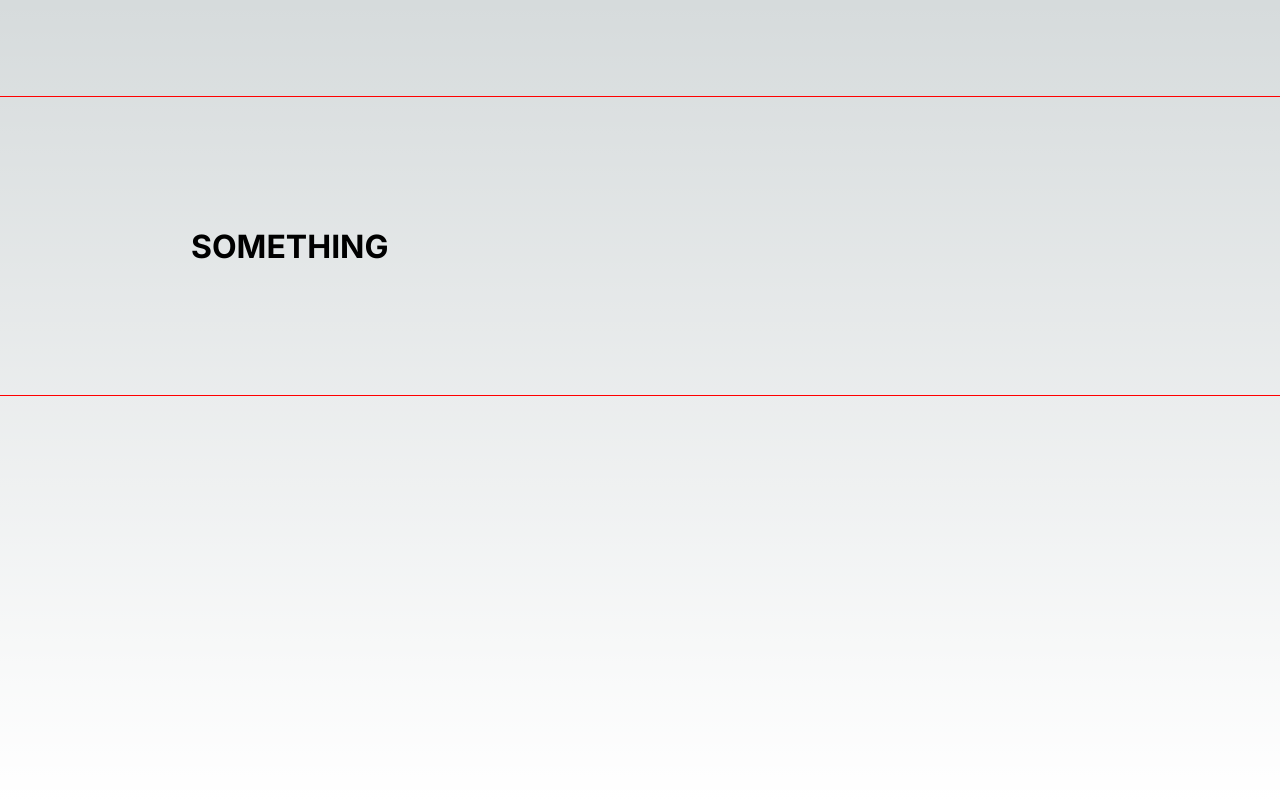
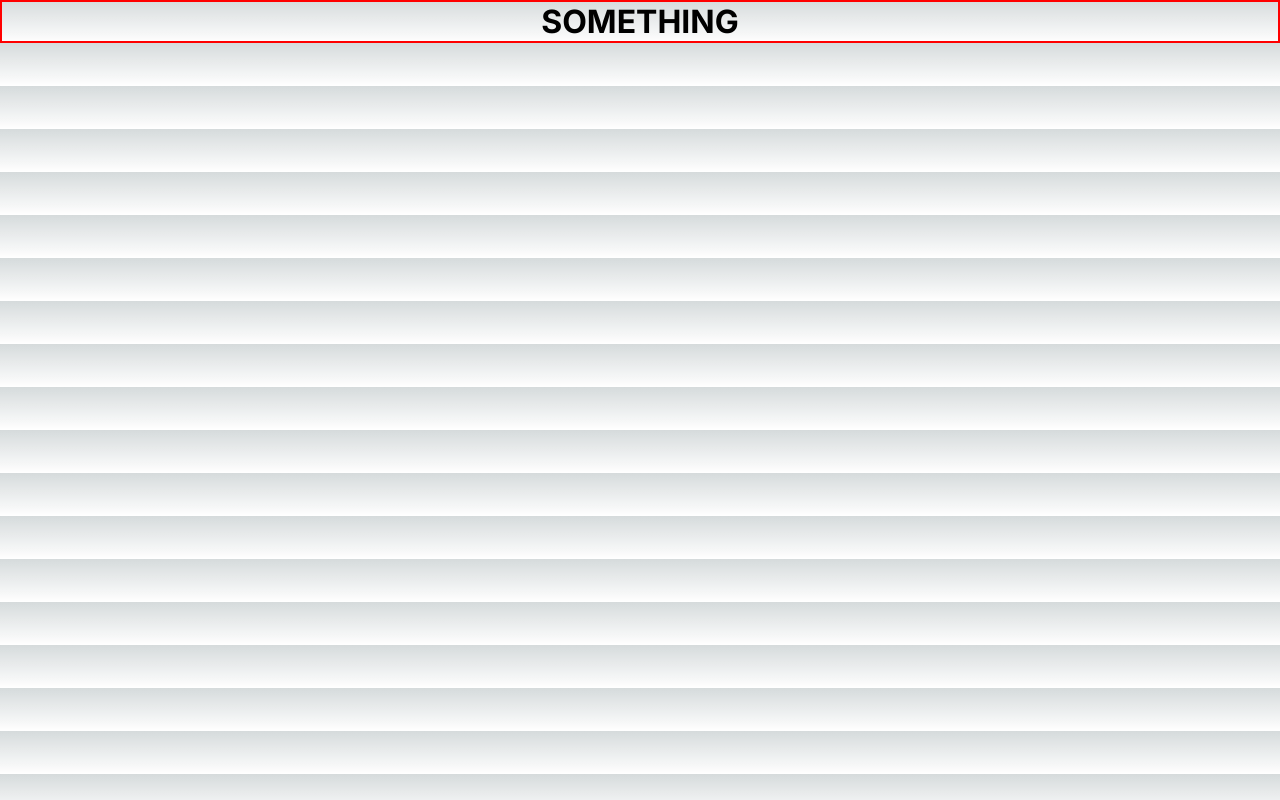
Before and after one commit to romulloqueiroz/romullo_portfolio, a Next.js app: page / in a window 1280 px wide. Built offline with nearby package versions, Linux system fonts and the light colour scheme.

Commit message:
View component - refactoring

```diff
--- /dev/null
+++ b/app/components/atoms/View/View.styles.ts
@@ -0,0 +1,58 @@
+import styled from 'styled-components'
+import { ViewType } from './View.types'
+
+export const StyledView = styled.div<Partial<ViewType>>`
+  display: flex;
+  flex-direction: column; // Only to simulate the React Native workflow
+
+  ${({ p }) => p && `padding: ${typeof p === 'number' ? `${p}px` : p};`};
+  ${({ ph }) => ph && `padding: 0 ${typeof ph === 'number' ? `${ph}px` : ph};`};
+  ${({ pv }) => pv && `padding: ${typeof pv === 'number' ? `${pv}px` : pv} 0;`};
+  ${({ pl }) => pl && `padding-left: ${typeof pl === 'number' ? `${pl}px` : pl};`};
+  ${({ pr }) => pr && `padding-right: ${typeof pr === 'number' ? `${pr}px` : pr};`};
+  ${({ pt }) => pt && `padding-top: ${typeof pt === 'number' ? `${pt}px` : pt};`};
+  ${({ pb }) => pb && `padding-bottom: ${typeof pb === 'number' ? `${pb}px` : pb};`};
+
+  ${({ p }) => p && `padding: ${typeof p === 'number' ? `${p}px` : p};`};
+  ${({ ph }) => ph && `padding: 0 ${typeof ph === 'number' ? `${ph}px` : ph};`};
+  ${({ pv }) => pv && `padding: ${typeof pv === 'number' ? `${pv}px` : pv} 0;`};
+  ${({ pl }) => pl && `padding-left: ${typeof pl === 'number' ? `${pl}px` : pl};`};
+  ${({ pr }) => pr && `padding-right: ${typeof pr === 'number' ? `${pr}px` : pr};`};
+  ${({ pt }) => pt && `padding-top: ${typeof pt === 'number' ? `${pt}px` : pt};`};
+  ${({ pb }) => pb && `padding-bottom: ${typeof pb === 'number' ? `${pb}px` : pb};`};
+
+  ${({ h }) => h && `height: ${typeof h === 'number' ? `${h}px` : h};`};
+  ${({ w }) => w && `width: ${typeof w === 'number' ? `${w}px` : w};`};
+
+  ${({ br }) => br && `border-radius: ${typeof br === 'number' ? `${br}px` : br};`};
+  ${({ btlr }) => btlr && `border-top-left-radius: ${typeof btlr === 'number' ? `${btlr}px` : btlr};`};
+  ${({ btrr }) => btrr && `border-top-right-radius: ${typeof btrr === 'number' ? `${btrr}px` : btrr};`};
+  ${({ bblr }) => bblr && `border-bottom-left-radius: ${typeof bblr === 'number' ? `${bblr}px` : bblr};`};
+  ${({ bbrr }) => bbrr && `border-bottom-right-radius: ${typeof bbrr === 'number' ? `${bbrr}px` : bbrr};`};
+
+  ${({ bw }) => bw && `border-width: ${typeof bw === 'number' ? `${bw}px` : bw};`};
+
+  ${({ round }) => round && `height: ${round}px; width: ${round}px; border-radius: ${round / 2}px;`};
+
+  ${({ flex }) => flex && `flex: ${flex};`};
+  ${({ flex1 }) => flex1 && `flex: 1;`};
+
+  ${({ row }) => row && `flex-direction: row;`};
+
+  ${({ main }) => main && `justify-content: ${main};`};
+  ${({ cross }) => cross && `align-items: ${cross};`};
+
+  ${({ overflow }) => overflow && `overflow: ${overflow};`};
+  ${({ overflowHidden }) => overflowHidden && `overflow: hidden;`};
+
+  ${({ position }) => position && `position: ${position};`};
+  ${({ absolute }) => absolute && `position: absolute;`};
+  ${({ absolute, x }) => absolute && x && `left: ${typeof x === 'number' ? `${x}px` : x};`};
+  ${({ absolute, rx }) => absolute && rx && `right: ${typeof rx === 'number' ? `${rx}px` : rx};`};
+  ${({ absolute, y }) => absolute && y && `top: ${typeof y === 'number' ? `${y}px` : y};`};
+  ${({ absolute, by }) => absolute && by && `bottom: ${typeof by === 'number' ? `${by}px` : by};`};
+
+  ${props => props.style};
+
+  border: 2px solid red;
+`
--- a/app/components/atoms/View/View.tsx
+++ b/app/components/atoms/View/View.tsx
@@ -1,131 +1,6 @@
 'use client'
-import React from 'react'
-import styled, { Interpolation, css } from 'styled-components'
-
-export interface ViewType {
-  children: React.ReactNode
-
-  // paddings
-  ph: number
-  pv: number
-  pl: number
-  pr: number
-  pt: number
-  pb: number
-  p: number
-
-  // margins
-  mh: number
-  mv: number
-  ml: number
-  mr: number
-  mt: number
-  mb: number
-  m: number
-
-  // sizes
-  h: number
-  w: number
-
-  // border radius
-  br: number
-
-  // border top left radius
-  btlr: number
-
-  // border top right radius
-  btrr: number
-
-  // border bottom left radius
-  bblr: number
-
-  // border bottom right radius
-  bbrr: number
-
-  // border width
-  bw: number
-
-  // circle
-  round: number
-
-  // flex
-  flex: number
-  flex1: boolean
-
-  // flexbox
-  row: boolean
-  main: 'flex-start' | 'center' | 'flex-end' | 'space-between' | 'space-evenly' | 'space-around'
-  cross: 'flex-start' | 'center' | 'flex-end'
-
-  // overflow
-  overflow: 'hidden' | 'visible' | 'scroll'
-  overflowHidden: boolean
-
-  // position
-  position: 'absolute' | 'relative'
-  absolute: boolean
-  x: number
-  rx: number // right x
-  y: number
-  by: number // bottom y
-
-  style: Interpolation<React.CSSProperties>
-}
-
-const StyledView = styled.div<Partial<ViewType>>`
-  display: flex;
-  flex-direction: column;
-
-  ${({ p }) => p && `padding: ${p}px;`};
-  ${({ ph }) => ph && `padding-left: ${ph}px; padding-right: ${ph}px;`};
-  ${({ pv }) => pv && `padding-top: ${pv}px; padding-bottom: ${pv}px;`};
-  ${({ pl }) => pl && `padding-left: ${pl}px;`};
-  ${({ pr }) => pr && `padding-right: ${pr}px;`};
-  ${({ pt }) => pt && `padding-top: ${pt}px;`};
-
-  ${({ m }) => m && `margin: ${m}px;`};
-  ${({ mh }) => mh && `margin-left: ${mh}px; margin-right: ${mh}px;`};
-  ${({ mv }) => mv && `margin-top: ${mv}px; margin-bottom: ${mv}px;`};
-  ${({ ml }) => ml && `margin-left: ${ml}px;`};
-  ${({ mr }) => mr && `margin-right: ${mr}px;`};
-  ${({ mt }) => mt && `margin-top: ${mt}px;`};
-  ${({ mb }) => mb && `margin-bottom: ${mb}px;`};
-
-  ${({ h }) => h && `height: ${h}px;`};
-  ${({ w }) => w && `width: ${w}px;`};
-
-  ${({ br }) => br && `border-radius: ${br}px;`};
-  ${({ btlr }) => btlr && `border-top-left-radius: ${btlr}px;`};
-  ${({ btrr }) => btrr && `border-top-right-radius: ${btrr}px;`};
-  ${({ bblr }) => bblr && `border-bottom-left-radius: ${bblr}px;`};
-  ${({ bbrr }) => bbrr && `border-bottom-right-radius: ${bbrr}px;`};
-
-  ${({ bw }) => bw && `border-width: ${bw}px;`};
-
-  ${({ round }) => round && `height: ${round}px; width: ${round}px; border-radius: ${round / 2}px;`};
-
-  ${({ flex }) => flex && `flex: ${flex};`};
-  ${({ flex1 }) => flex1 && `flex: 1;`};
-
-  ${({ row }) => row && `flex-direction: row;`};
-
-  ${({ main }) => main && `justify-content: ${main};`};
-  ${({ cross }) => cross && `align-items: ${cross};`};
-
-  ${({ overflow }) => overflow && `overflow: ${overflow};`};
-  ${({ overflowHidden }) => overflowHidden && `overflow: hidden;`};
-
-  ${({ position }) => position && `position: ${position};`};
-  ${({ absolute }) => absolute && `position: absolute;`};
-  ${({ absolute, x }) => absolute && x && `left: ${x}px;`};
-  ${({ absolute, rx }) => absolute && rx && `right: ${rx}px;`};
-  ${({ absolute, y }) => absolute && y && `top: ${y}px;`};
-  ${({ absolute, by }) => absolute && by && `bottom: ${by}px;`};
-
-  ${props => props.style}
-
-  border: 1px solid red;
-`
+import { ViewType } from './View.types'
+import { StyledView } from './View.styles'
 
 export const View: React.FC<Partial<ViewType>> = ({
   children,
--- a/app/page.tsx
+++ b/app/page.tsx
@@ -3,12 +3,11 @@ import { View } from '@atoms'
 
 export default function Home() {
   return (
-    <main className={styles.main}>
+    <main>
       <View
-        h={300}
-        w={1300}
+        w='100vw'
         main='center'
-        ph={200}
+        cross='center'
       >
         <h1 className={styles.title}>SOMETHING</h1>
       </View>
```
Also changed, not shown: app/components/atoms/View/View.types.ts (added, +64 -0 lines).
